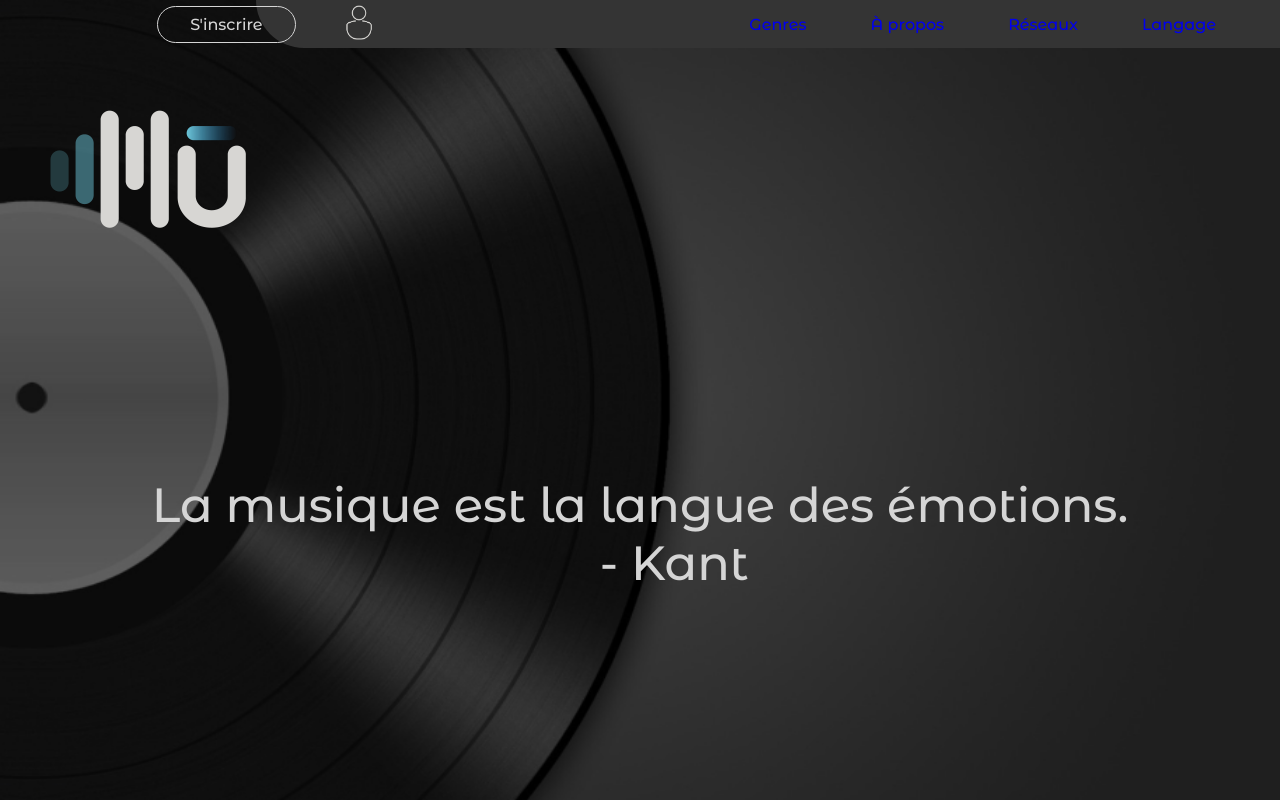
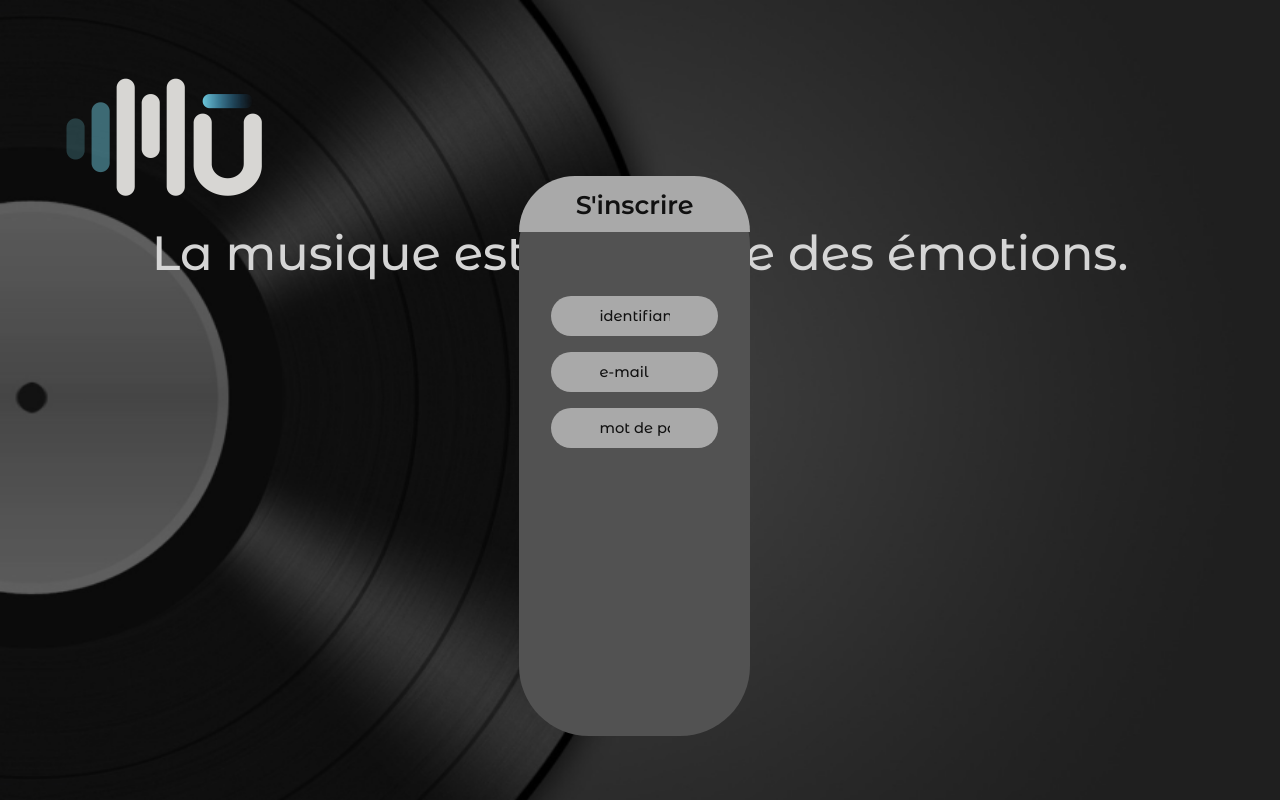
Before and after one commit to AureliaHt/spotify-clone, a React (Create React App) app in the folder client/: page / in a window 1280 px wide. Built offline with nearby package versions, Linux system fonts and the light colour scheme.

Commit message:
authentification form in process

```diff
--- /dev/null
+++ b/client/src/api/axios.js
@@ -0,0 +1,5 @@
+import axios from 'axios';
+
+export default axios.create({
+    baseURL: 'http://localhost:5000'
+});
--- /dev/null
+++ b/client/src/components/Header.js
@@ -0,0 +1,18 @@
+import Logo from "../img/logo.png";
+
+const Header = () => {
+    return (
+        <header>
+            <div className="mu_logo">
+            <img
+                src={Logo}
+                width={200}
+                height={200}
+                alt="logo"
+            />
+        </div>
+        </header>
+    );
+};
+
+export default Header;
--- a/client/src/components/Navbar.js
+++ b/client/src/components/Navbar.js
@@ -1,19 +1,11 @@
-import Logo from "../img/logo.png";
+import SignUpModal from "./SignUpModal";
 import SignInUser from "../img/user_white.png";
 import { BiMenuAltRight } from "react-icons/bi";
 import { AiOutlineClose } from "react-icons/ai";
 
 const Navbar = () => {
   return (
-    <header>
-        <div className="mu_logo">
-            <img
-                src={Logo}
-                width={200}
-                height={200}
-                alt="logo"
-            />
-        </div>
+    <div className="navbar_section">
       <div className="nav_wrapper">
         <nav>
           <div className="sign_in">
@@ -26,8 +18,9 @@ const Navbar = () => {
               />
             </a>
           </div>
-        <div className="sign_up">
-            <button>S'inscrire</button>
+          <button className="signUp_button">S'inscrire</button>
+          <div className="signUp_modal_wrapper">
+            <SignUpModal />
           </div>
           <div className="navbar_content">
             <ul>
@@ -51,7 +44,7 @@ const Navbar = () => {
           </div>
         </nav>
       </div>
-    </header>
+    </div>
   );
 };
 
--- /dev/null
+++ b/client/src/components/SignUpModal.js
@@ -0,0 +1,139 @@
+import { useRef, useState, useEffect } from "react";
+import { GrCheckmark, GrClose, GrCircleInformation } from "react-icons/gr";
+import axios from "../api/axios";
+
+const USER_REGEX = /^[a-zA-Z][a-zA-z0-9-_]{3,23}$/;
+const EMAIL_REGEX = /^[a-zA-Z0-9.!#$%&'*+/=?^_`{|}~-]+@[a-zA-Z0-9-]+(?:\.[a-zA-Z0-9-]+)*$/;
+const PWD_REGEX = /^(?=.*[a-z])(?=.*[A-Z])(?=.*[0-9])(?=.*[!@#$%]).{8,32}$/;
+const REGISTER_URL = "/register";
+
+const SignUpModal = () => {
+  const userRef = useRef();
+  const errRef = useRef();
+
+  const [user, setUser] = useState("");
+  const [validName, setValidName] = useState(false);
+  const [userFocus, setUserFocus] = useState(false);
+
+  const [email, setEmail] = useState("");
+  const [validEmail, setValidEmail] = useState(false);
+  const [emailFocus, setEmailFocus] = useState(false);
+
+  const [password, setPassword] = useState("");
+  const [validPassword, setValidPassword] = useState(false);
+  const [passwordFocus, setPasswordFocus] = useState(false);
+
+  const [errMessage, setErrMessage] = useState("");
+  const [sucess, setSuccess] = useState(false);
+
+  useEffect(() => {
+    const result = USER_REGEX.test(user);
+    console.log(result);
+    console.log(user);
+  }, [user]);
+
+  useEffect(() => {
+    const result = EMAIL_REGEX.test(email);
+    console.log(result);
+    console.log(email);
+  }, [email]);
+
+  useEffect(() => {
+    const result = PWD_REGEX.test(password);
+    console.log(result);
+    console.log(password);
+  }, [password])
+
+  const handleSubmit = async (e) => {
+    e.preventDefault();
+
+  const v1 = USER_REGEX.test(user);
+  const v2 = EMAIL_REGEX.test(email);
+  const v3 = PWD_REGEX.test(password);
+    if (!v1 || !v2 || !v3) {
+      setErrMessage("Entrée invalide");
+      return;
+    }
+    try {
+        const response = await axios.post(REGISTER_URL,
+            JSON.stringify({ user, email, password }),
+            {
+                headers: { 'Content-Type': 'application/json'},
+                withCredentials: true
+            });
+            setSuccess(true);
+            setUser('');
+            setEmail('');
+            setPassword('');
+    } catch (err) {
+        if (!err?.response) {
+            setErrMessage('Pas de réponse du serveur');
+        } else if (err.response?.status === 409) {
+            setErrMessage('Pseudo déjà utilisé');
+        } else {
+            setErrMessage("L'inscription a échoué")
+        }
+        errRef.current.focus();
+    }
+  };
+
+  return (
+    <>
+    <div className="signUp_modal">
+      <div className="signUp_modal_header">
+        <h2>S'inscrire</h2>
+      </div>
+      <div className="signUp_modal_body">
+        <form onSubmit={handleSubmit}>
+          <div className="signUp_modal_body_input">
+            <label htmlFor="identifiant"></label>
+            <input
+              type="text"
+              id="identifiant"
+              ref={userRef}
+              placeholder="identifiant"
+              autoComplete="off"
+              onChange={(e) => setUser(e.target.value)}
+              required
+              aria-invalid={validName ? "false" : "true"}
+              aria-describedby="uidnote"
+              onFocus={() => setUserFocus(true)}
+              onBlur={() => setUserFocus(false)}
+            />
+
+            <label htmlFor="email"></label>
+            <input
+              type="text"
+              id="email"
+              placeholder="e-mail"
+              autoComplete="off"
+              onChange={(e) => setEmail(e.target.value)}
+              required
+              aria-invalid={validEmail ? "false" : "true"}
+              aria-describedby="uenote"
+              onFocus={() => setEmailFocus(true)}
+              onBlur={() => setEmailFocus(false)}
+            />
+
+            <label htmlFor="password"></label>
+            <input
+              type="text"
+              id="password"
+              placeholder="mot de passe"
+              autoComplete="off"
+              onChange={(e) => setPassword(e.target.value)}
+              required
+              aria-invalid={validPassword ? "false" : "true"}
+              aria-describedby="pwdnote"
+              onFocus={() => setPasswordFocus(true)}
+              onBlur={() => setPasswordFocus(false)}
+            />
+          </div>
+        </form>
+      </div>
+    </div>
+    </>
+  );
+};
+
+export default SignUpModal;
--- a/client/src/pages/Home.js
+++ b/client/src/pages/Home.js
@@ -1,8 +1,10 @@
+import Header from "../components/Header";
 import Navbar from "../components/Navbar";
 
 const Home = () => {
   return (
     <div className="accueil_bg">
+      <Header />
       <Navbar />
       <div className="h1_container">
         <h1>
--- a/client/src/styles/_settings.scss
+++ b/client/src/styles/_settings.scss
@@ -7,6 +7,7 @@ $color-1: #D5D5D5;
 $color-2: #343434;
 $color-3: #79D1E9;
 $color-4: #111111;
+$color-5: #525252;
 
 * {
     box-sizing: border-box;
--- /dev/null
+++ b/client/src/styles/components/_header.scss
@@ -0,0 +1,13 @@
+header {
+    display: flex;
+    align-items: flex-start;
+    height: 25vh;
+    width: 19vw;
+    z-index: 100000;
+}
+
+.mu_logo {
+        width: 19vw;
+        margin-left: 4rem;
+        margin-top: 3rem;
+    }
--- a/client/src/styles/components/_home.scss
+++ b/client/src/styles/components/_home.scss
@@ -4,11 +4,14 @@
     overflow: hidden;
     background: url(../../img/vinyl.png);
     background-size: cover;
+    z-index: -100;
+}
 
     .h1_container {
         display: flex;
         justify-content: center;
-        margin-top: 12rem;
+        margin-top: -33rem;
+        z-index: 100;
 
         h1 {
         font-size: 3rem;
@@ -19,4 +22,3 @@
             margin-left: 28rem;
         }
     }
-}
--- a/client/src/styles/components/_navbar.scss
+++ b/client/src/styles/components/_navbar.scss
@@ -1,19 +1,9 @@
-header {
-    display: flex;
-    align-items: flex-start;
-}
-
-.mu_logo {
-        width: 19vw;
-        margin-left: 3rem;
-        margin-top: 5rem;
-    }
-
 .nav_wrapper {
     display: flex;
     justify-content: end;
-    background-color: transparent;
-    height: 15vh;
+    margin-left: auto;
+    margin-top: -15.5rem;
+    height: 100vh;
     width: 100vw;
 
     nav {
@@ -33,11 +23,7 @@ header {
             margin-left: 3rem;
         }
 
-        .sign_up {
-            display: flex;
-            align-items: center;
-
-            button {
+            .signUp_button {
                 cursor: pointer;
                 background-color: transparent;
                 border-radius: 40px;
@@ -47,8 +33,15 @@ header {
                 font-family: $font-1;
                 font-weight: 500;
                 padding: 0.5rem 2rem;
-                margin-left: -22rem;
             }
+
+        .signUp_modal_wrapper {
+            display: flex;
+            justify-content: center;
+            align-items: center;
+            height: 80vh;
+            width: 40%;
+            margin-top: 60rem;
         }
 
         ul {
--- /dev/null
+++ b/client/src/styles/components/_signupModal.scss
@@ -0,0 +1,55 @@
+.signUp_modal {
+    background-color: $color-5;
+    display: flex;
+    justify-content: center;
+    flex-direction: column;
+    height: 70vh;
+    width: 18vw;
+    border-radius: 70px;
+    z-index: 1000;
+
+    &_header {
+        display: flex;
+        justify-content: center;
+        align-items: center;
+        height: 10%;
+        width: 100%;
+        background-color: darkgray;
+        border-radius: 70px 70px 0 0;
+        color: $color-4;
+        font-size: 17px;
+        font-weight: 400;
+    }
+
+    &_body {
+        display: flex;
+        justify-content: center;
+        height: 90%;
+        width: 100%;
+        border-radius: 0 0 70px 70px;
+
+        &_input {
+            display: flex;
+            justify-content: center;
+            flex-direction: column;
+            margin-top: 3rem;
+
+            input {
+                height: 5vh;
+                width: 13vw;
+                background-color: darkgrey;
+                border: transparent;
+                border-radius: 30px;
+                margin-top: 1rem;
+                padding: 0 3rem;
+
+                &::placeholder {
+                    color: $color-4;
+                    font-family: $font-1;
+                    font-weight: 500;
+                    font-size: 1.1em;
+                }
+            }
+        }
+    }
+}
--- a/client/src/styles/index.scss
+++ b/client/src/styles/index.scss
@@ -1,3 +1,5 @@
 @import "./settings";
 @import "./components/home";
+@import "./components/header";
 @import "./components/navbar";
+@import "./components/signupModal";
--- /dev/null
+++ b/package.json
@@ -0,0 +1,5 @@
+{
+  "dependencies": {
+    "axios": "^0.27.1"
+  }
+}
```
Also changed, not shown: 1 other file (tests, documents, lock files or other folders). Lines whose indentation alone changed are shown as unchanged.
